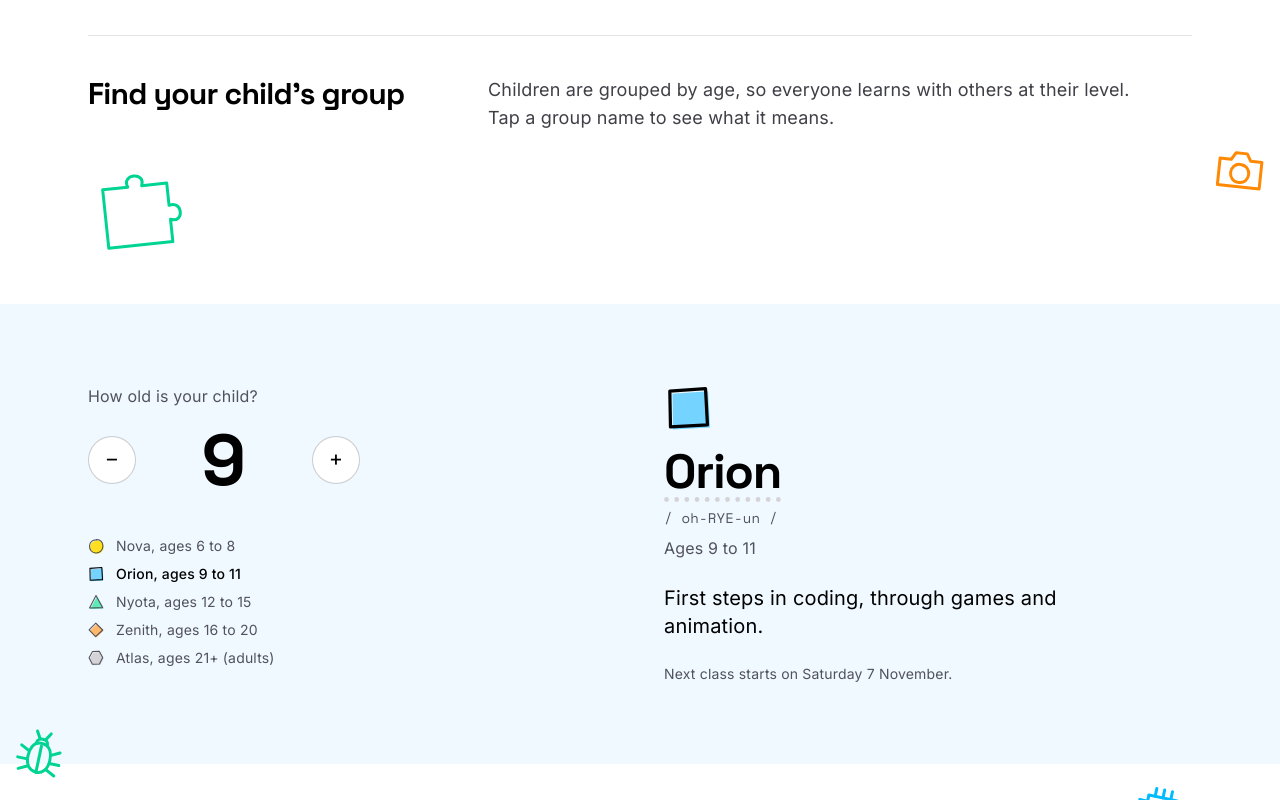
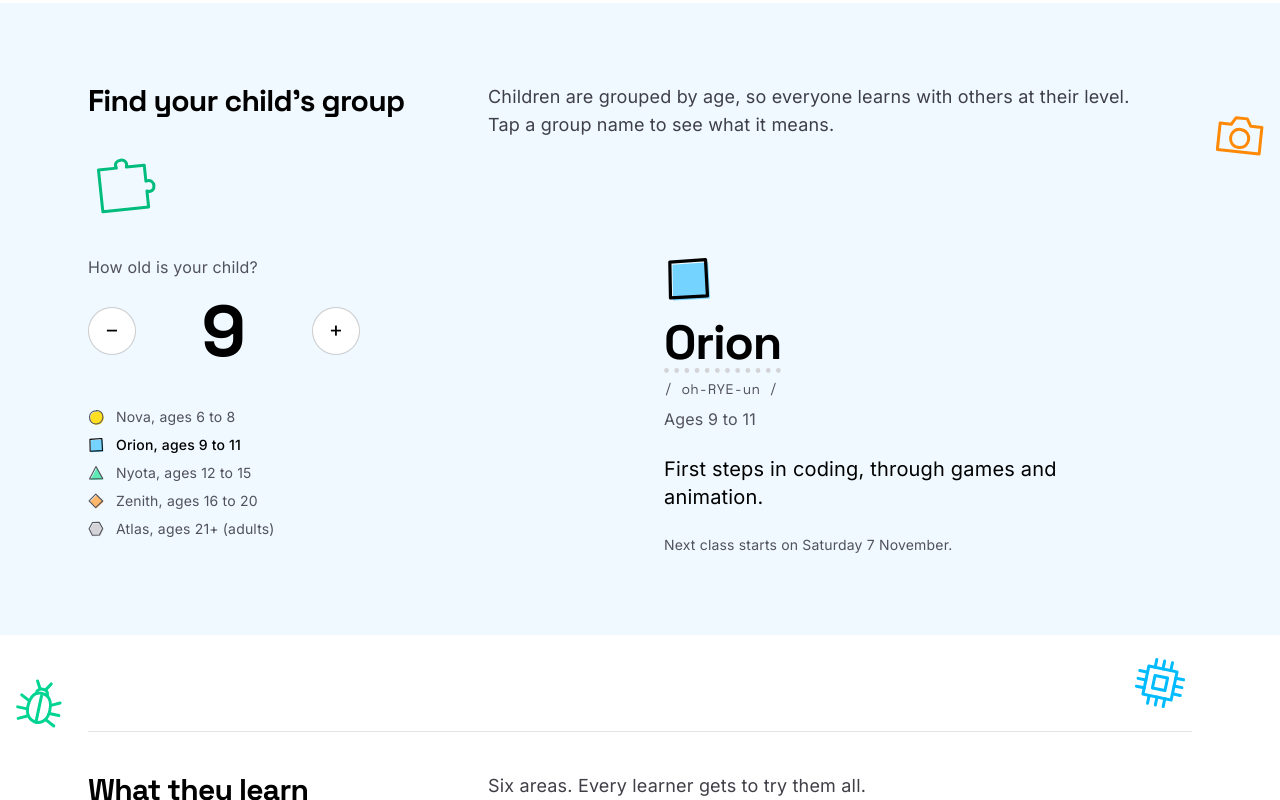
Before and after one commit to codetopialabs/academy-website, a React (Vite) app: page / in a window 1280 px wide. Shown: the part 1240-2040 px from the top of the page. Built offline with nearby package versions, Linux system fonts and the light colour scheme.

Commit message:
feat: group heading and intro live inside the age picker band

```diff
--- a/src/App.tsx
+++ b/src/App.tsx
@@ -128,18 +128,13 @@ function App() {
           </div>
         </Section>
 
-        <section className="mx-auto max-w-6xl px-4 pt-8 sm:px-6">
-          <div className="grid gap-8 border-t border-zinc-200 pt-10 md:grid-cols-[1fr_2fr] md:gap-12">
-            <SectionTitle title="Find your child's group" icon={{ name: 'puzzle', color: 'text-emerald-400' }} />
-            <p className="font-inter max-w-2xl text-lg text-zinc-700">
-              Children are grouped by age, so everyone learns with others at their level. Tap a group
-              name to see what it means.
-            </p>
-          </div>
-        </section>
-        <div className="mt-10">
-          <AgePicker />
-        </div>
+        <AgePicker>
+          <SectionTitle title="Find your child's group" icon={{ name: 'puzzle', color: 'text-emerald-500' }} />
+          <p className="font-inter max-w-2xl text-lg text-zinc-700">
+            Children are grouped by age, so everyone learns with others at their level. Tap a group name
+            to see what it means.
+          </p>
+        </AgePicker>
 
         <Section title="What they learn" icons={[{ name: 'brush', color: 'text-orange-400' }, { name: 'chip', color: 'text-sky-400' }, { name: 'music', color: 'text-emerald-400' }]}>
           <p className="font-inter text-lg text-zinc-700">
--- a/src/Explorer.tsx
+++ b/src/Explorer.tsx
@@ -1,4 +1,4 @@
-import { useState } from 'react'
+import { useState, type ReactNode } from 'react'
 import { NameWithMeaning } from './components'
 import { adultMeaning, adultName, groups, startLine } from './content'
 import { SketchShape } from './doodles'
@@ -7,7 +7,8 @@ const minAge = 6
 const adultAge = 21
 
 // Pick an age, see the group it belongs to
-export function AgePicker() {
+// The heading and intro come in as children and sit at the top of the same coloured band
+export function AgePicker({ children }: { children?: ReactNode }) {
   const [age, setAge] = useState(9)
   const group = groups.find((g) => age >= g.min && age <= g.max)
 
@@ -16,7 +17,12 @@ export function AgePicker() {
 
   return (
     <div className={`transition-colors ${group ? group.tint : 'bg-zinc-100'}`}>
-      <div className="mx-auto grid max-w-6xl gap-12 px-4 py-16 sm:px-6 md:grid-cols-2 md:py-20">
+      {children && (
+        <div className="mx-auto grid max-w-6xl gap-6 px-4 pt-16 sm:px-6 md:grid-cols-[1fr_2fr] md:gap-12 md:pt-20 [&_svg]:md:mt-6 [&_svg]:md:h-20 [&_svg]:md:w-20">
+          {children}
+        </div>
+      )}
+      <div className={`mx-auto grid max-w-6xl gap-12 px-4 pb-16 sm:px-6 md:grid-cols-2 md:pb-20 ${children ? 'pt-6 md:pt-8' : 'pt-16 md:pt-20'}`}>
         <div>
           <p className="font-inter text-zinc-600">How old is your child?</p>
           <div className="mt-4 flex items-center gap-6">
```
